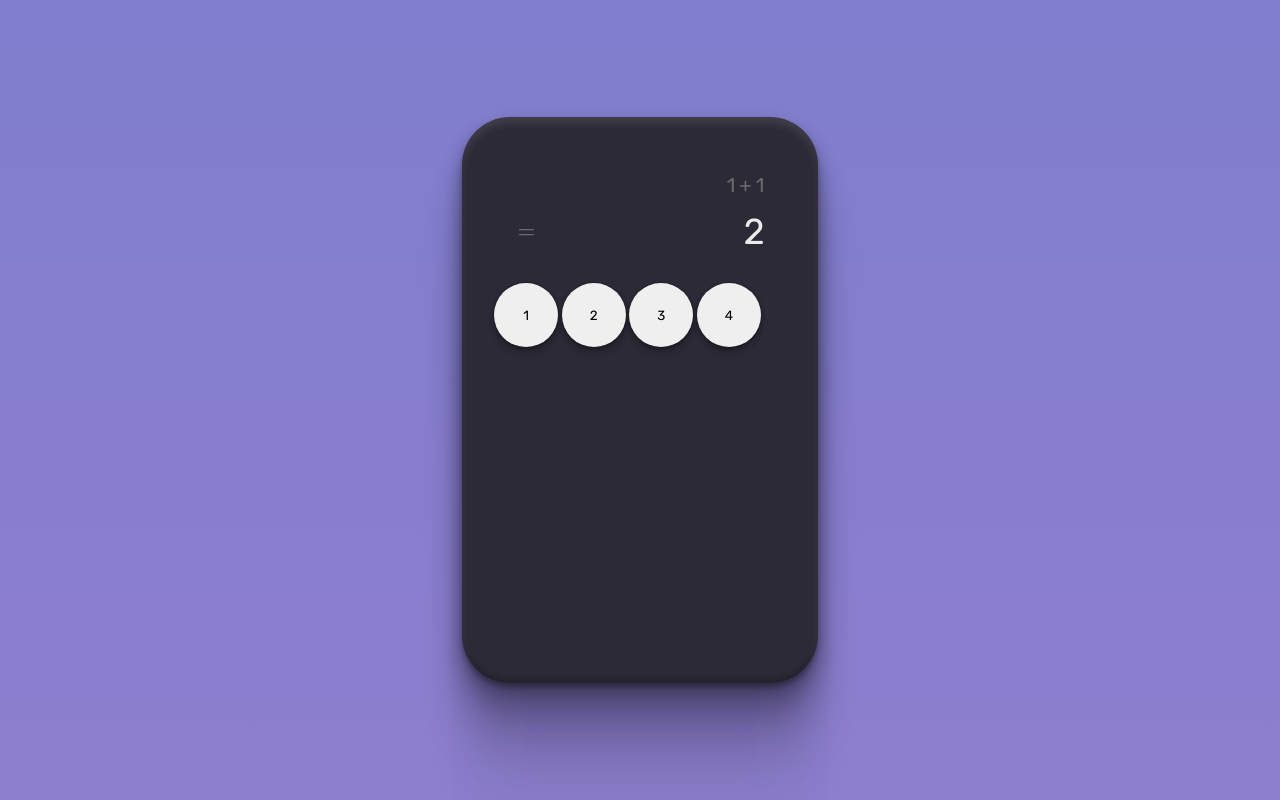
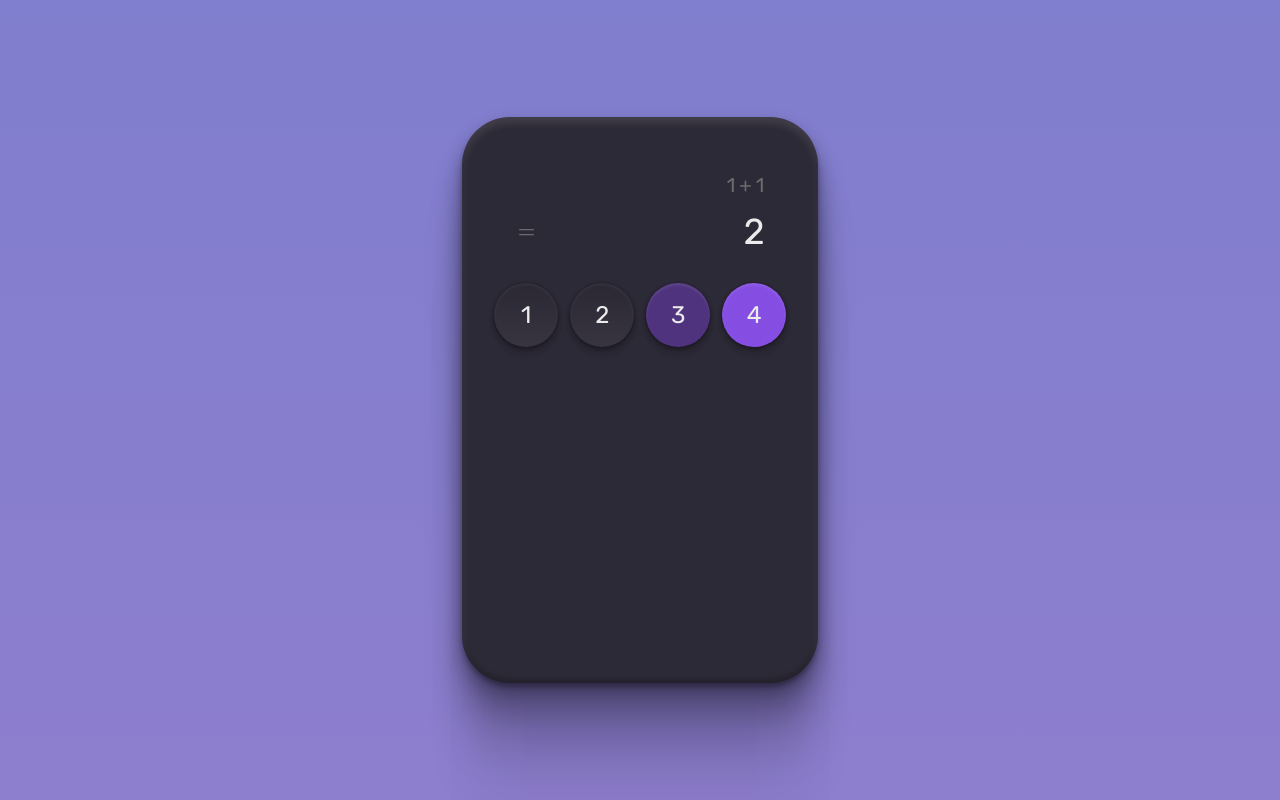
Before and after one commit to Lucasllins/calculadora, a plain HTML site: page Index.html in a window 1280 px wide. Drawn offline with Linux system fonts and the light colour scheme.

Commit message:
class on the button and adjust the css button

```diff
--- a/Index.html
+++ b/Index.html
@@ -22,9 +22,9 @@
     </div>
     <div id="keyboard">
       <button>1</button>
-      <button>2</button>
-      <button>3</button>
-      <button>4</button>
+      <button class="secondary">2</button>
+      <button class="tertiary">3</button>
+      <button class="quartiary">4</button>
     </div>
   </div>
 </body>
--- a/style.css
+++ b/style.css
@@ -60,6 +60,10 @@ body * {
 #keyboard {
   margin-top: 26px;
   margin-inline: 32px;
+
+  display: grid;
+  grid-template-columns: repeat(4, 1fr);
+  gap: 12px;
 }
 
 button {
@@ -67,8 +71,10 @@ button {
   width: 64px;
   height: 64px;
 
-  background: linear-gradient
-  (180deg, rgba(0, 0, 0, 0.05) 0%, rgba(255, 255, 255, 0.05) 100%), #2d2a37;
+  background: linear-gradient(
+    180deg, rgba(0, 0, 0, 0.05) 0%, rgba(255, 255, 255, 0.05) 100%
+    ),
+     #2d2a37;
 
   box-shadow:
       0px 11px 7px rgba(0, 0, 0, 0.01),
@@ -77,5 +83,38 @@ button {
       0px 2px 4px rgba(0, 0, 0, 0.26),
       0px 0px 2px rgba(0, 0, 0, 0.29),
       inset 0px 2px 3px rgba(255, 255, 255, 0.06);
+
   border-radius: 999px;
+
+  font-size: 24px;
+  line-height: 28px;
+  color: #ebebeb;
 }
+
+.secodary {
+  color: #975dfa
+}
+
+.tertiary {
+  background:linear-gradient(180deg, rgba(0, 0, 0, 0.05), 0.01%, rgba(255, 255, 255, 0.05) 100%), #462878;
+
+  box-shadow:
+  0px 11px 7px rgba(0, 0, 0, 0.01),
+  0px 7px 7px rgba(0, 0, 0, 0.04),
+  0px 4px 6px rgba(0, 0, 0, 0.1),
+  0px 2px 4px rgba(0, 0, 0, 0.26),
+  0px 0px 2px rgba(0, 0, 0, 0.29),
+  inset 0px 2px 3px rgba(255, 255, 255,0.1);
+}
+
+.quartiary {
+  background: linear-gradient(180deg, rgba(0, 0, 0, 0.15), 0%, rgba(255, 255, 255, 0.05) 100%), #7f45e2;
+
+   box-shadow:
+  0px 11px 7px rgba(0, 0, 0, 0.01),
+  0px 7px 7px rgba(0, 0, 0, 0.04),
+  0px 4px 6px rgba(0, 0, 0, 0.1),
+  0px 2px 4px rgba(0, 0, 0, 0.26),
+  0px 0px 2px rgba(0, 0, 0, 0.29),
+  inset 0px 2px 3px rgba(255, 255, 255,0.1);
+}
```
